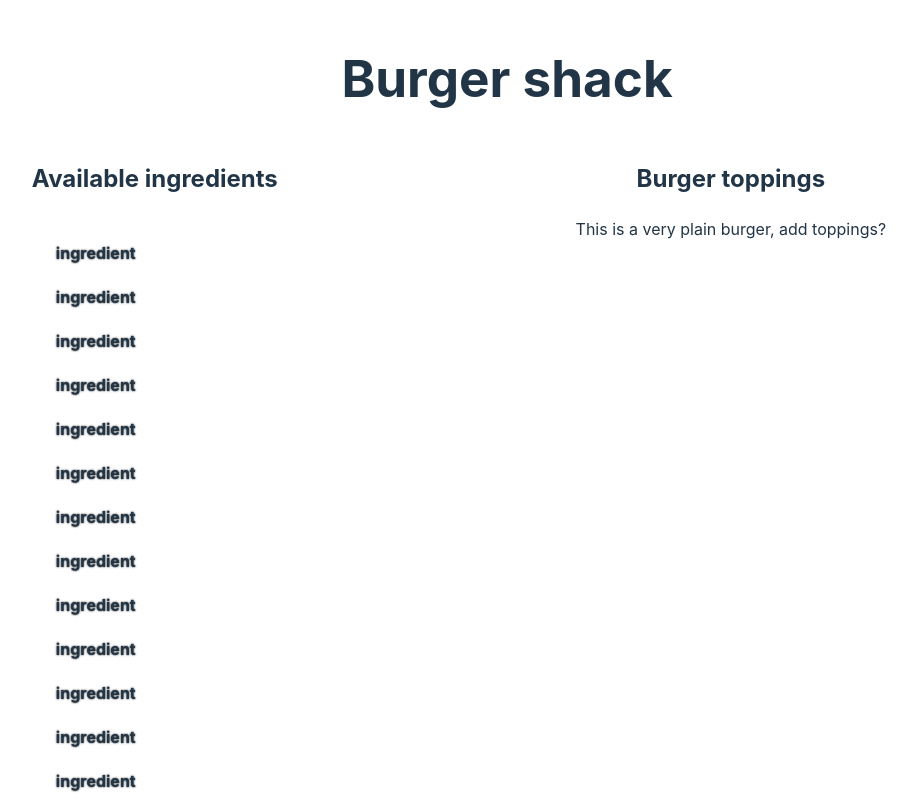
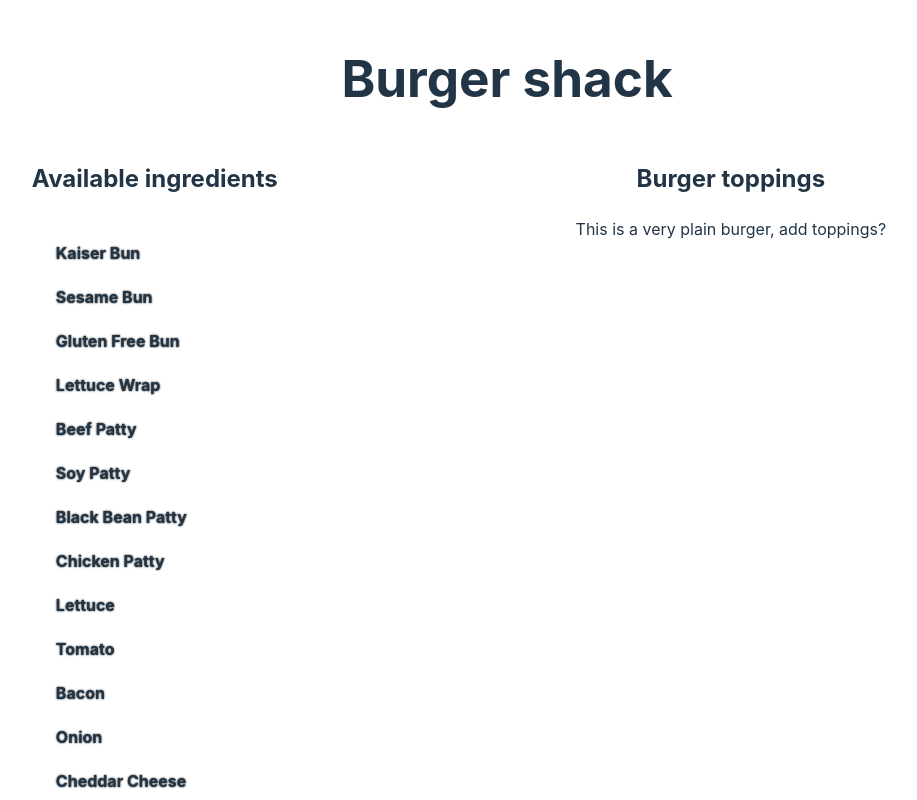
Before and after one commit to JordanChristensen/ga-section3-lab5-react-lifting-state, a React (Vite) app: page / in a window 1280 px wide. Shown: the whole page, without its empty margins (133-1050 px from the left). Built offline with nearby package versions, Linux system fonts and the light colour scheme.

Commit message:
add props to Ingredient component

```diff
--- a/src/components/Ingredient.jsx
+++ b/src/components/Ingredient.jsx
@@ -1,5 +1,5 @@
-const Ingredient = () => {
-  return <li>ingredient</li>;
+const Ingredient = ({ ingredient }) => {
+  return <li>{ingredient.name}</li>;
 };
 
 export default Ingredient;
```
